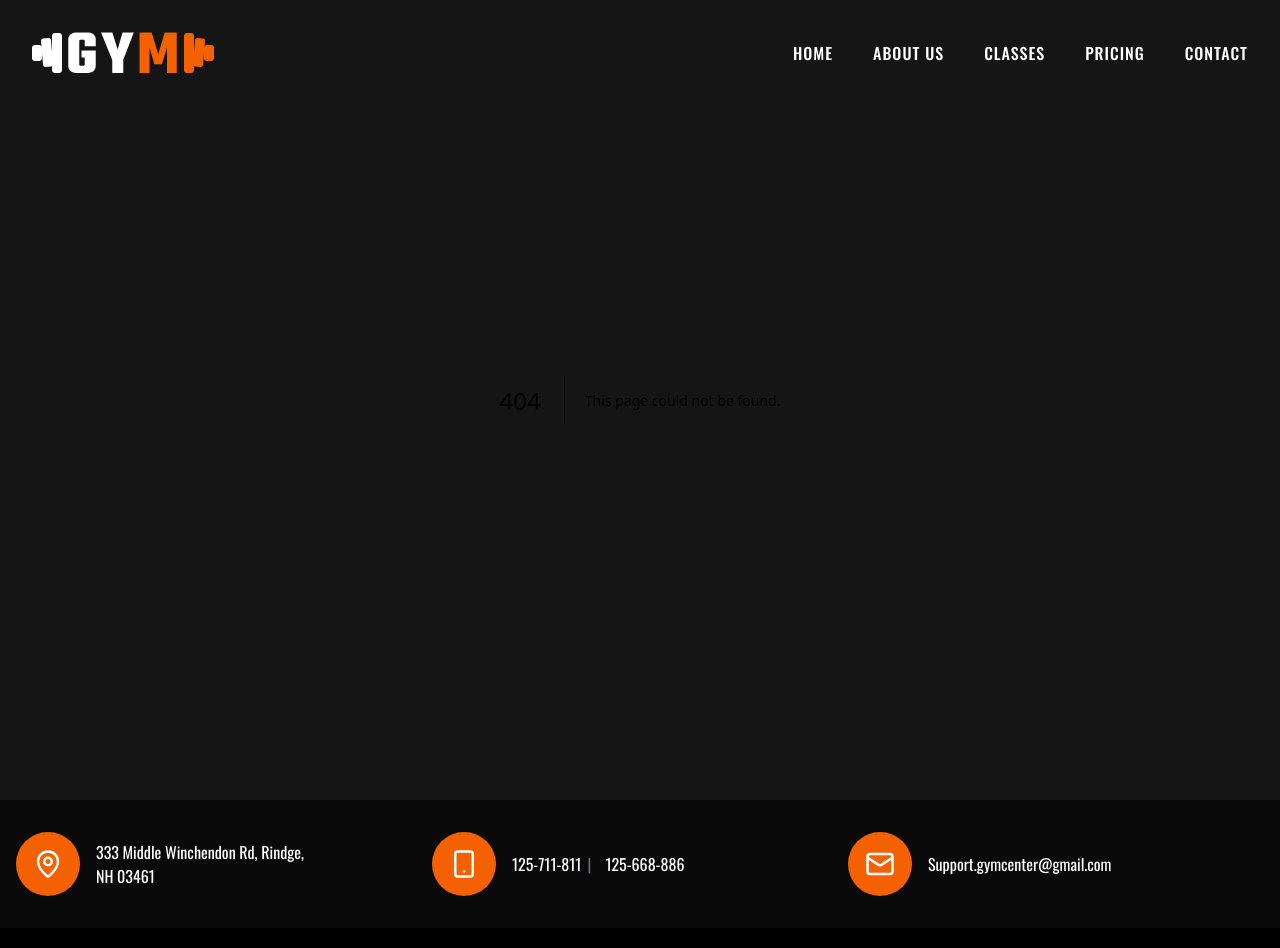
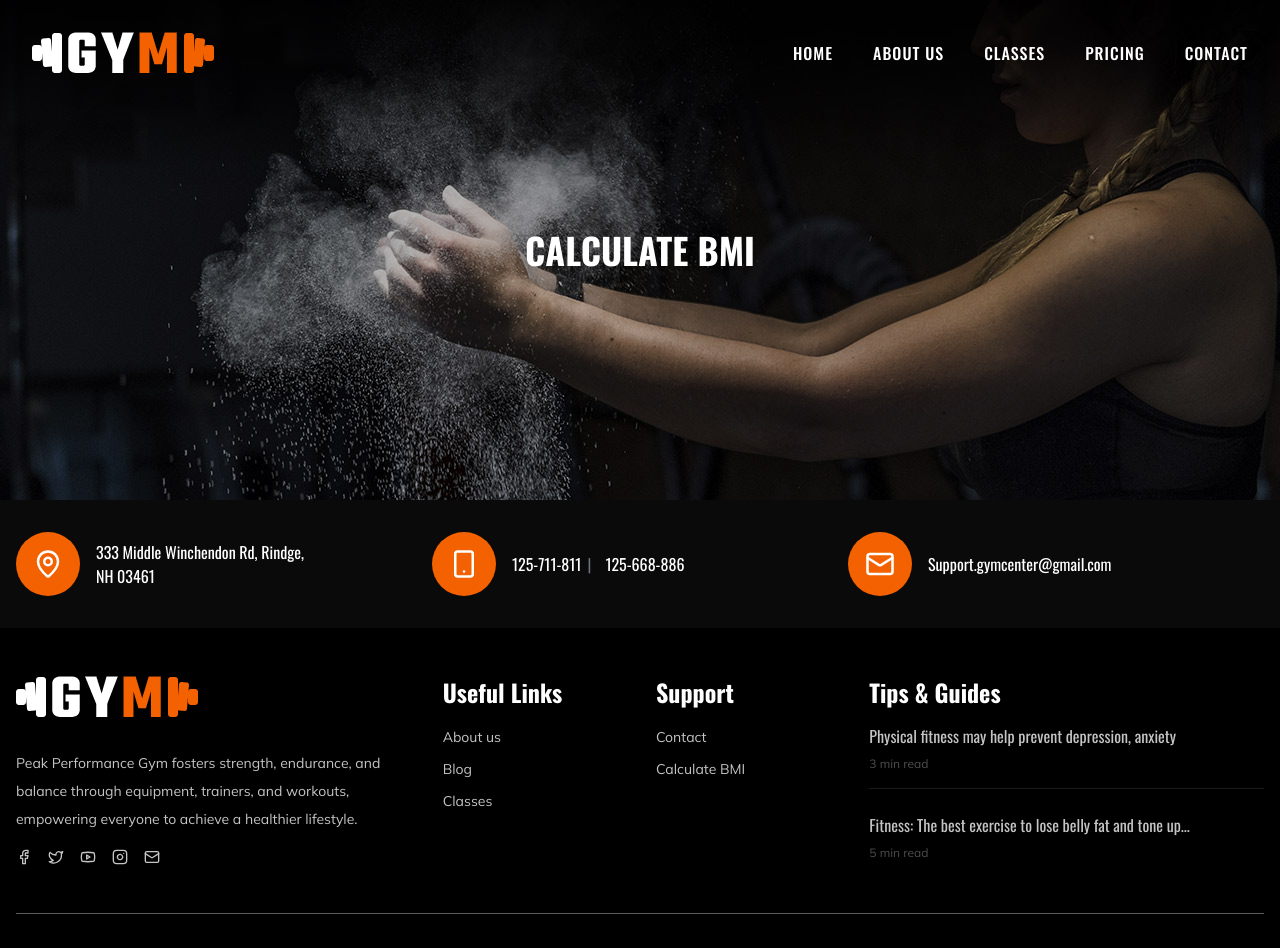
Before and after one commit to felipe-muner/podium-gym, a Next.js app: page /calculate-bmi in a window 1280 px wide. Before the commit this address had no page. Shown: the top 948 px of the page. Built offline with nearby package versions, Linux system fonts and the light colour scheme.

Commit message:
feat: bmi page + footer correct min

```diff
--- /dev/null
+++ b/app/calculate-bmi/page.tsx
@@ -0,0 +1,9 @@
+import { Breadcrumb } from "@/components/Breadcrumb";
+
+export default function CalculateBMI() {
+  return (
+    <main className="flex flex-col">
+      <Breadcrumb route={'Calculate BMI'} />
+    </main>
+  );
+}
--- a/components/Footer/Footer.tsx
+++ b/components/Footer/Footer.tsx
@@ -138,7 +138,7 @@ const Footer: React.FC = () => {
                     </a>
                   </h6>
                   <ul className="text-xs text-brand-gray-darker font-mulish">
-                    <li>3 min read</li>
+                    <li>5 min read</li>
                   </ul>
                 </div>
               </div>
```
